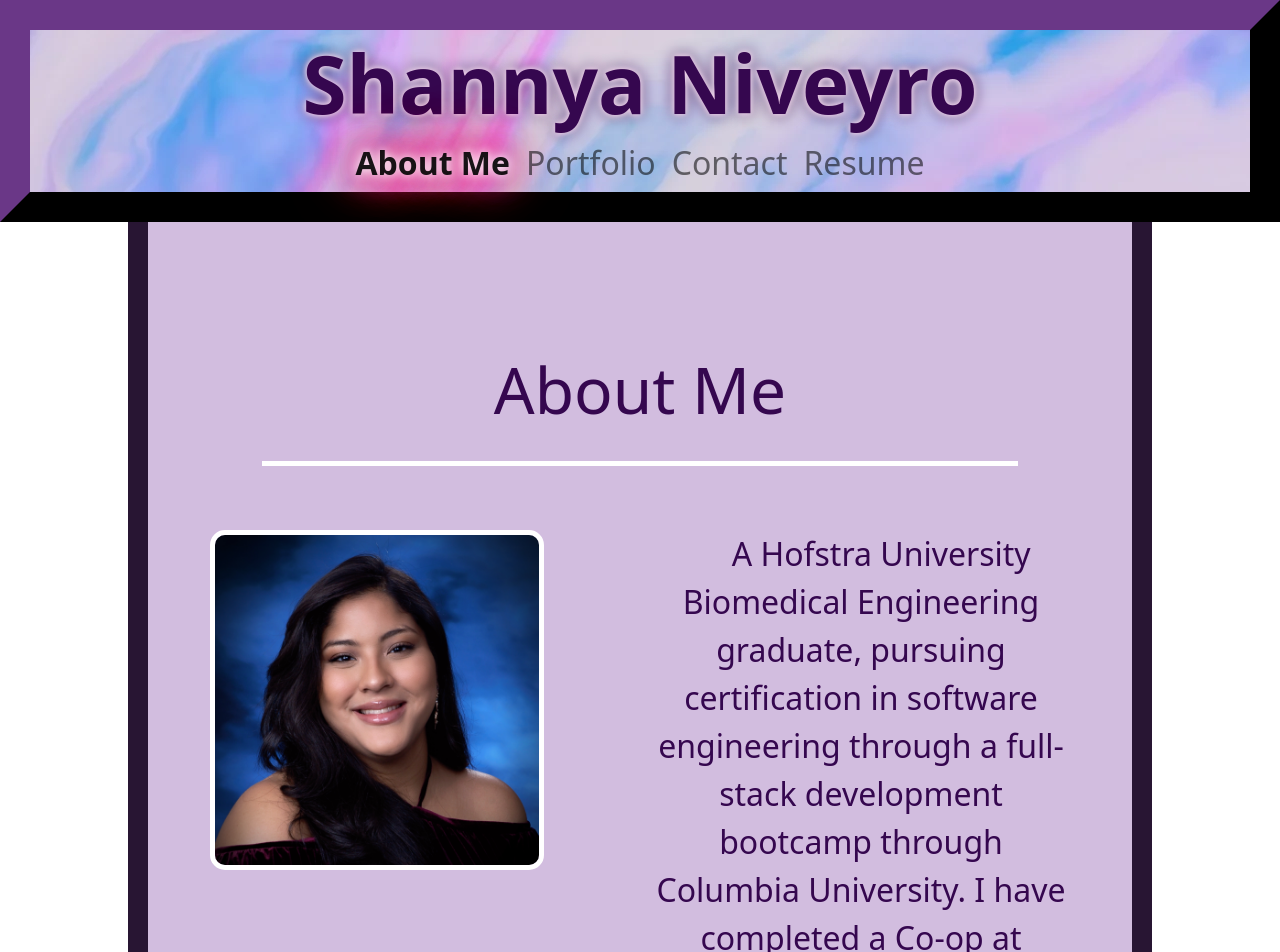
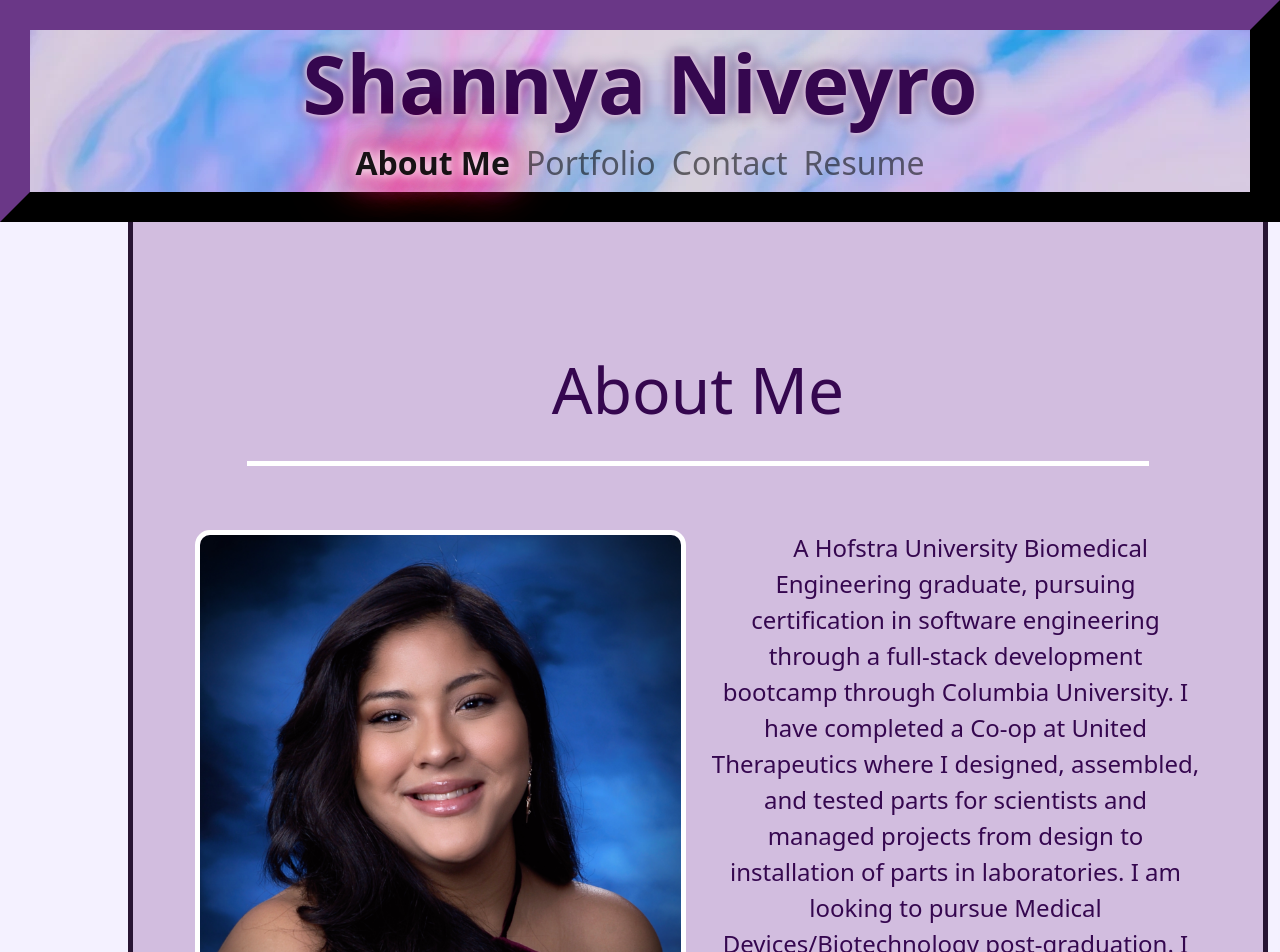
Before and after one commit to ShannyaN/react-portfolio, a React (Create React App) app: page / in a window 1280 px wide. Shown: the top 952 px of the page. Built offline with nearby package versions, Linux system fonts and the light colour scheme.

Commit message:
contact card done

```diff
--- a/src/assets/css/App.css
+++ b/src/assets/css/App.css
@@ -5,6 +5,10 @@
 .App-logo {
   height: 40vmin;
   pointer-events: none;
+}
+
+.back {
+  background-color: #f4f1ff;
 }
 
 @media (prefers-reduced-motion: no-preference) {
@@ -50,13 +54,14 @@
   font-weight: bold;
   text-shadow: 0 0 10px #fff, 0 0 20px #fff, 0 0 30px #e60073, 0 0 40px #e60073, 0 0 50px #e60073, 0 0 60px #e60073, 0 0 70px #e60073;
 }
-/* #281533; */
+
 div .card  {
   margin: 10vw;
   margin-top: 0;
-  border: #281533 solid 20px ;
+  border: #281533 solid 5px ;
   border-radius: 0;
   border-top:0;
+  border-bottom:0;
   background-color:#d2bddf;
   height: fit-content;
   padding:50px;
@@ -64,7 +69,8 @@ div .card  {
 }
 
 .aboutme img {
-  max-width: 80%;
+  max-width: 100%;
+  min-width:100%;
   height: auto;
   border-radius: 15px;
   border-color:white ;
@@ -83,8 +89,9 @@ div .card  {
   border-bottom-style: solid;
 }
 .card p {
-  font-size: 2rem;
+  font-size:1.5rem;
   text-align:center;
+  padding-left: 0;
 }
 div .portfolio .container{
   flex-direction: row;
--- a/src/components/Content.js
+++ b/src/components/Content.js
@@ -27,9 +27,8 @@ export default function Content() {
   const handlePageChange = (page) => setCurrentPage(page);
 
   return (
-    <div>
+    <div className='back'>
       <Header currentPage={currentPage} handlePageChange={handlePageChange} />
-      {/* <Header /> */}
       {renderPage()}
     </div>
   );
--- a/src/components/Navbar.js
+++ b/src/components/Navbar.js
@@ -10,8 +10,8 @@ export default function Navbar({ currentPage, handlePageChange }) {
                 onClick={() => handlePageChange('AboutMe')}
                 className={currentPage === 'AboutMe' ? 'nav-link active' : 'nav-link'}
                 >About Me</a>
-              <a className="nav-link" href="#">Portfolio</a>
-              <a className="nav-link" href="#">Contact</a>
+              <a className="nav-link" >Portfolio</a>
+              <a className="nav-link">Contact</a>
               <a className="nav-link">Resume</a>
             </div>
           </div>
--- a/src/pages/AboutMe.js
+++ b/src/pages/AboutMe.js
@@ -3,7 +3,7 @@ import proPic from '../assets/images/profileNiveyro.png'
 
 export default function AboutMe(){
     return(
-        <div className='card aboutme' >
+        <div className='card aboutme container' >
             <h2>About Me</h2>
             <div className='container columns'>
                 <div className='row'>
--- a/src/pages/Contact.js
+++ b/src/pages/Contact.js
@@ -1,7 +1,63 @@
 import React from 'react';
 
-export default function Contact() {
+function Contact() {
+        window.addEventListener('load', function() {
+            // Fetch all the forms we want to apply custom Bootstrap validation styles to
+            let forms = document.getElementsByclassName('needs-validation');
+            // Loop over them and prevent submission
+            let validation = Array.prototype.filter.call(forms, function(form) {
+            form.addEventListener('submit', function(event) {
+                if (form.checkValidity() === false) {
+                event.preventDefault();
+                event.stopPropagation();
+                }
+                form.classNameList.add('was-validated');
+            }, false);
+            });
+        }, false);
     return(
-        <h2>Contact</h2>
-    )
-}
+        <div className='container card pt-0'>
+            <h2 className='is-centered'>Contact</h2>
+            <form Name="needs-validation" novalidate>
+                <div className="form-row">
+                    <div className="col-md-4">
+                    <label for="validationCustom01">Name</label>
+                    <input type="text" className="form-control" id="validationCustom01" placeholder="First name" required></input>
+                    <div className="valid-feedback">
+                        Looks good!
+                    </div>
+                    </div>
+                    <div className="col-md-4 mb-3">
+                    <label for="validationCustom02"></label>
+                    <input type="text" className="form-control" id="validationCustom02" placeholder="Last name" required></input>
+                    <div className="valid-feedback">
+                        Looks good!
+                    </div>
+                    </div>
+                    <div className="col-md-4 mb-3">
+                    <label for="validationCustomUsername">Email</label>
+                    <div className="input-group">
+                        <div className="input-group-prepend">
+                        <span className="input-group-text" id="inputGroupPrepend">@</span>
+                        </div>
+                        <input type="email" className="form-control" id="inputEmail4" placeholder="name@example.com"></input>
+                        <div className="invalid-feedback">
+                        Please choose a username.
+                        </div>
+                    </div>
+                    </div>
+                    <div className="mb-3">
+                        <label for="validationTextarea">Textarea</label>
+                        <textarea className="form-control is-invalid" id="validationTextarea" placeholder="Required example textarea" required></textarea>
+                        <div className="invalid-feedback">
+                        Please enter a message in the textarea.
+                        </div>
+                    </div>
+                </div>
+                <button className="btn btn-primary" type="submit">Send Message</button>
+            </form>
+        </div>
+        );
+};
+
+export default Contact;
```
